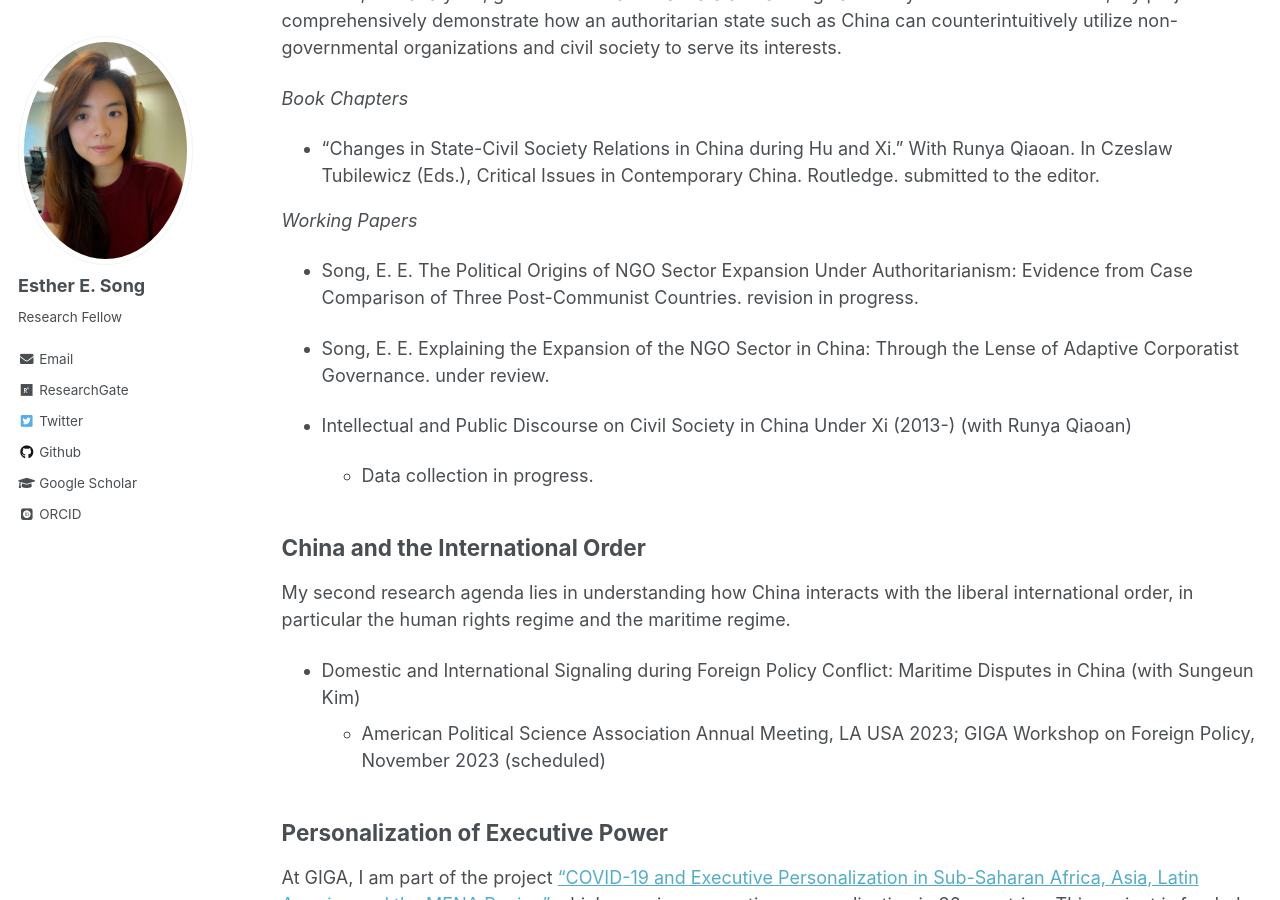
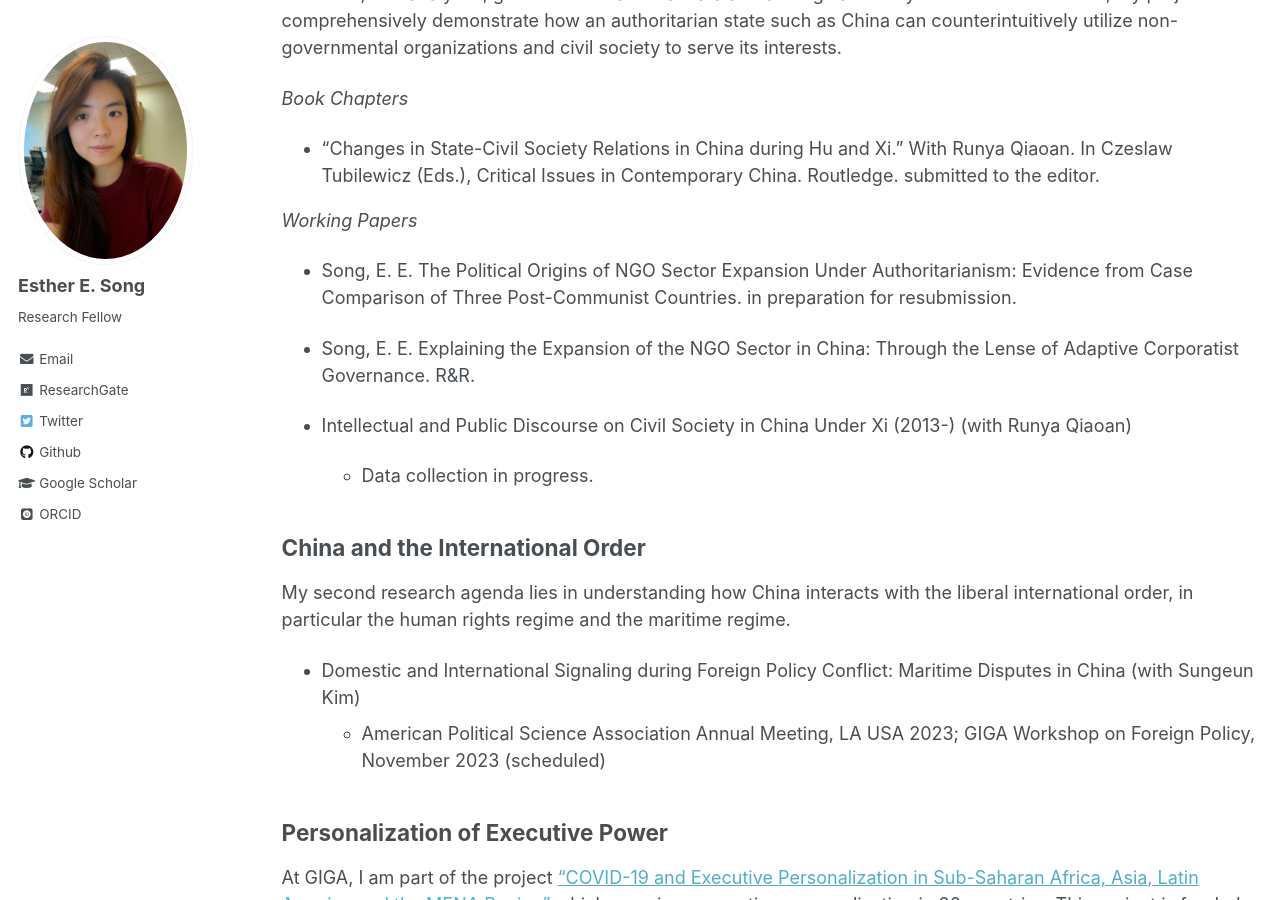
Before and after one commit to ehsong/ehsong.github.io, a Jekyll site: the page built from _pages/research.md, in a window 1280 px wide and 900 px high, scrolled down 1858 px. Built offline with Jekyll 4.4.1, drawn with Linux system fonts in a browser that asks for light colours; some web fonts are replaced.

Commit message:
Update research.md

```diff
--- a/_pages/research.md
+++ b/_pages/research.md
@@ -50,9 +50,9 @@
 
 *Working Papers*
 
-* Song, E. E. The Political Origins of NGO Sector Expansion Under Authoritarianism: Evidence from Case Comparison of Three Post-Communist Countries. revision in progress.
+* Song, E. E. The Political Origins of NGO Sector Expansion Under Authoritarianism: Evidence from Case Comparison of Three Post-Communist Countries. in preparation for resubmission.
 
-* Song, E. E. Explaining the Expansion of the NGO Sector in China: Through the Lense of Adaptive Corporatist Governance. under review.
+* Song, E. E. Explaining the Expansion of the NGO Sector in China: Through the Lense of Adaptive Corporatist Governance. R&R.
 
 * Intellectual and Public Discourse on Civil Society in China Under Xi (2013-) (with Runya Qiaoan)
   * Data collection in progress.
```
